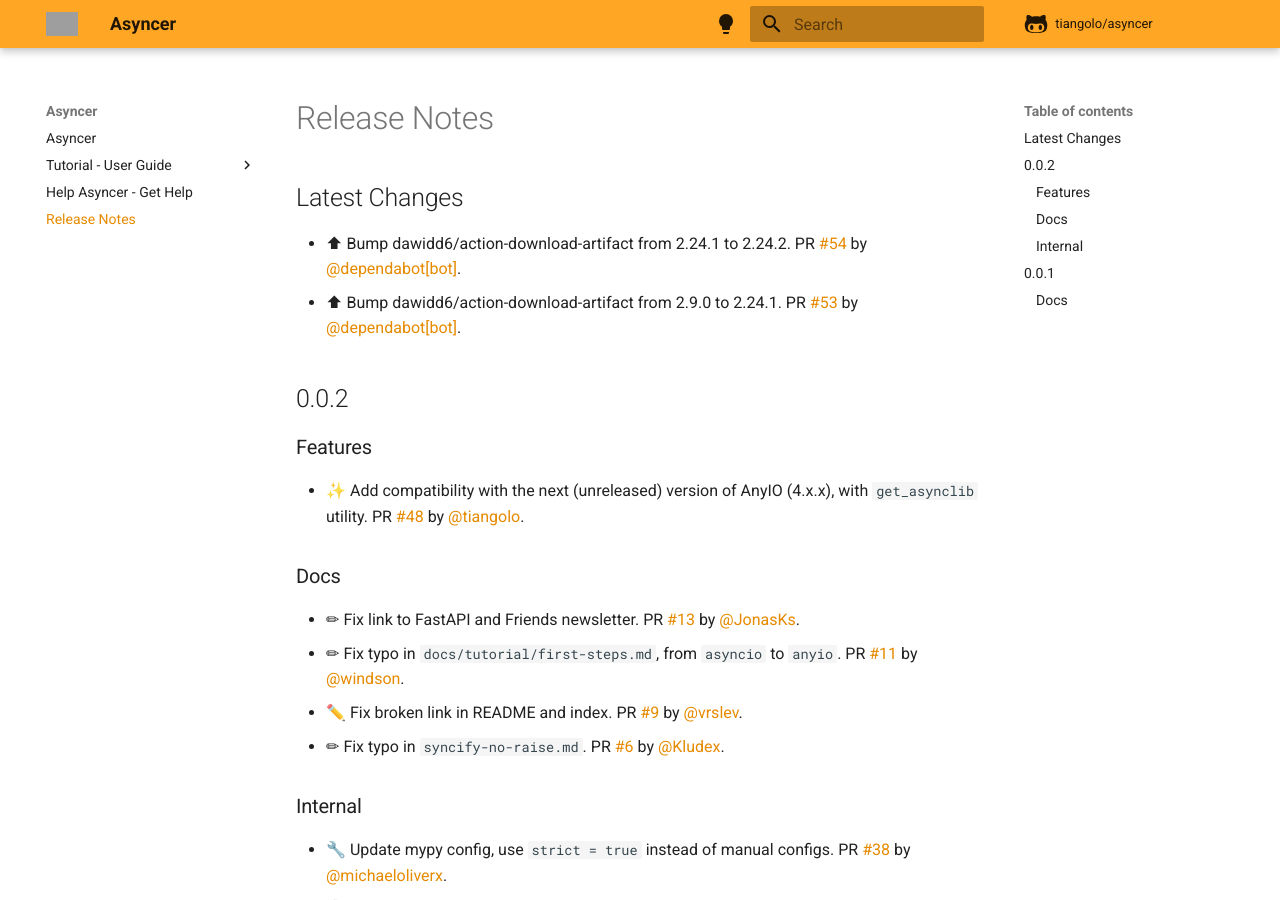
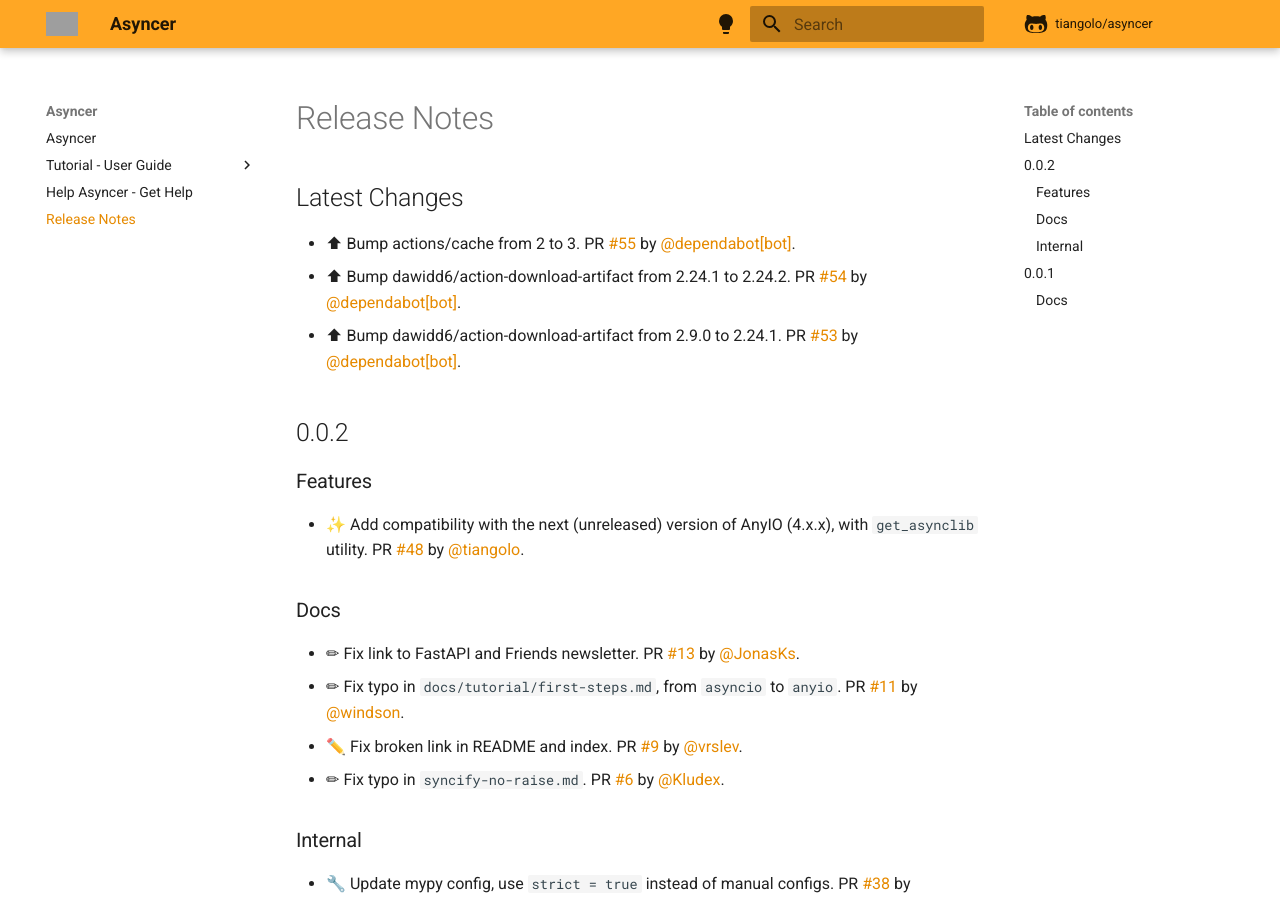
Before and after one commit to fastapi/asyncer, an MkDocs documentation site: the page built from docs/release-notes.md, in a window 1280 px wide and 900 px high. Built offline with MkDocs 1.6.1 and Material for MkDocs 9.7.7, drawn with Linux system fonts in a browser that asks for light colours; comment, search, counter and statistics services are not loaded; grey boxes are pictures that could not be loaded.

Commit message:
📝 Update release notes

```diff
--- a/docs/release-notes.md
+++ b/docs/release-notes.md
@@ -2,6 +2,7 @@
 
 ## Latest Changes
 
+* ⬆ Bump actions/cache from 2 to 3. PR [#55](https://github.com/tiangolo/asyncer/pull/55) by [@dependabot[bot]](https://github.com/apps/dependabot).
 * ⬆ Bump dawidd6/action-download-artifact from 2.24.1 to 2.24.2. PR [#54](https://github.com/tiangolo/asyncer/pull/54) by [@dependabot[bot]](https://github.com/apps/dependabot).
 * ⬆ Bump dawidd6/action-download-artifact from 2.9.0 to 2.24.1. PR [#53](https://github.com/tiangolo/asyncer/pull/53) by [@dependabot[bot]](https://github.com/apps/dependabot).
 
```
